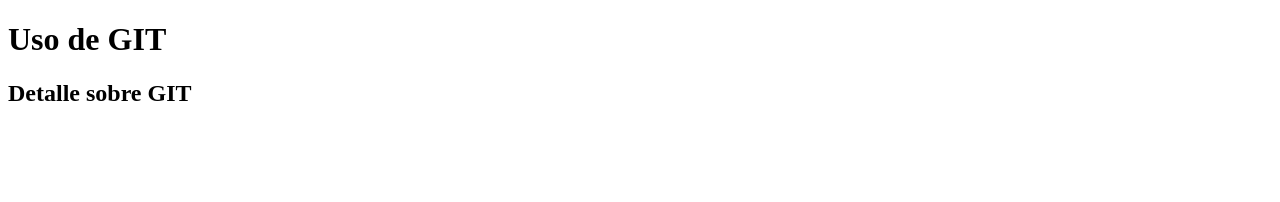
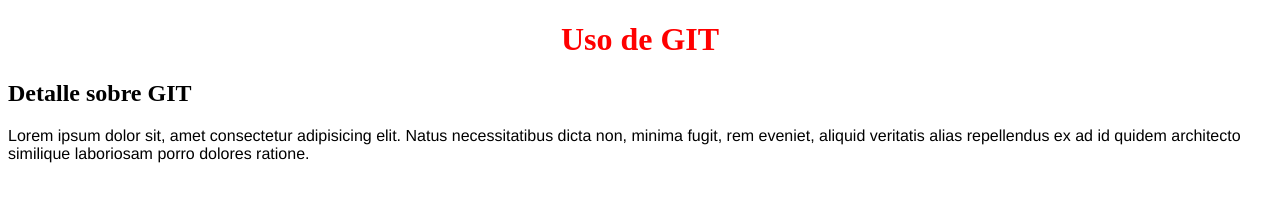
Before and after one commit to DamianRolCaC/prueba_24156, a plain HTML site: page index.html in a window 1280 px wide. Drawn offline with Linux system fonts and the light colour scheme.

Commit message:
Agregué estilos y un párrafo

```diff
--- a/css/estilos.css
+++ b/css/estilos.css
@@ -1,4 +1,8 @@
 h1{
-    color: orange;
+    color: red;
     text-align: center;
 }
+
+p{
+    font-family: 'Franklin Gothic Medium', 'Arial Narrow', Arial, sans-serif;
+}
--- a/index.html
+++ b/index.html
@@ -3,10 +3,13 @@
 <head>
     <meta charset="UTF-8">
     <meta name="viewport" content="width=device-width, initial-scale=1.0">
+
+    <link rel="stylesheet" href="./css/estilos.css">
     <title>GIT</title>
 </head>
 <body>
     <h1>Uso de GIT</h1>
     <h2>Detalle sobre GIT</h2>
+    <p>Lorem ipsum dolor sit, amet consectetur adipisicing elit. Natus necessitatibus dicta non, minima fugit, rem eveniet, aliquid veritatis alias repellendus ex ad id quidem architecto similique laboriosam porro dolores ratione.</p>
 </body>
 </html>
```
